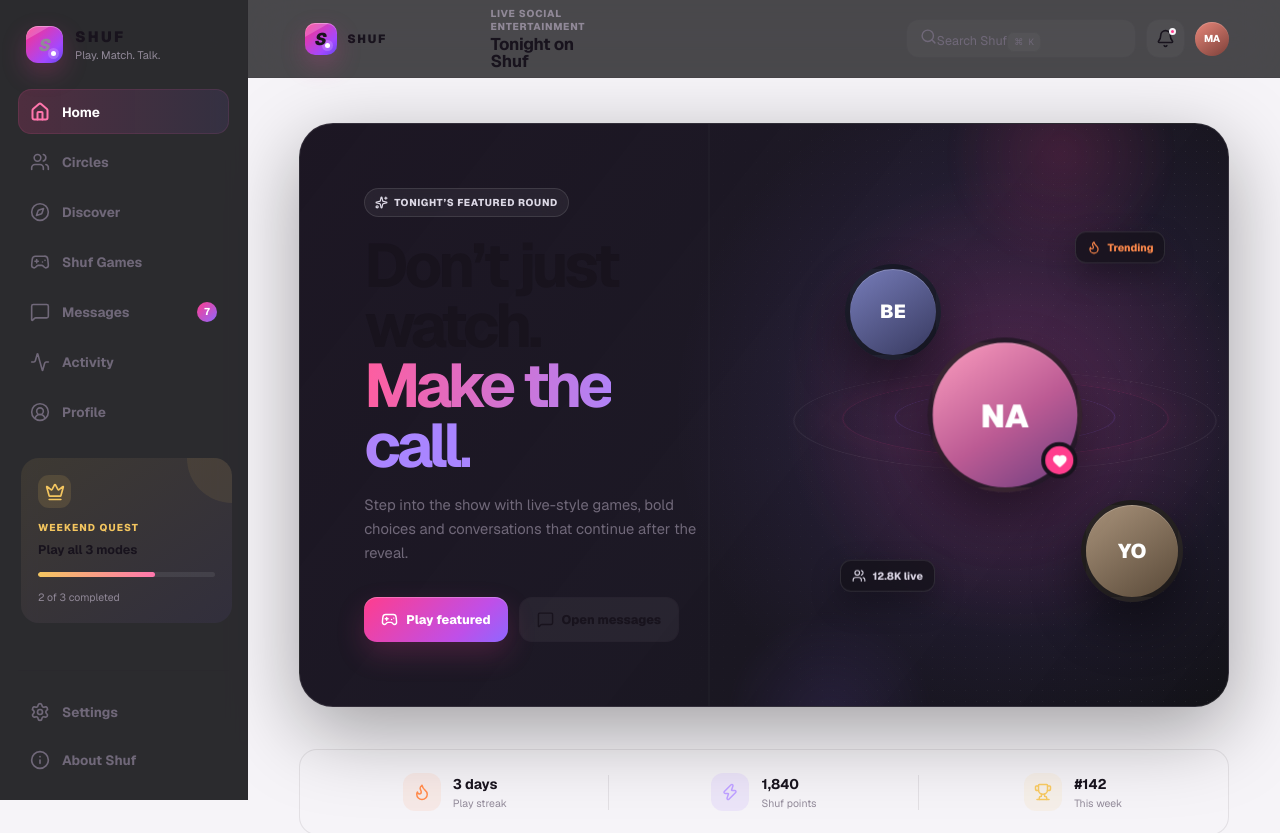
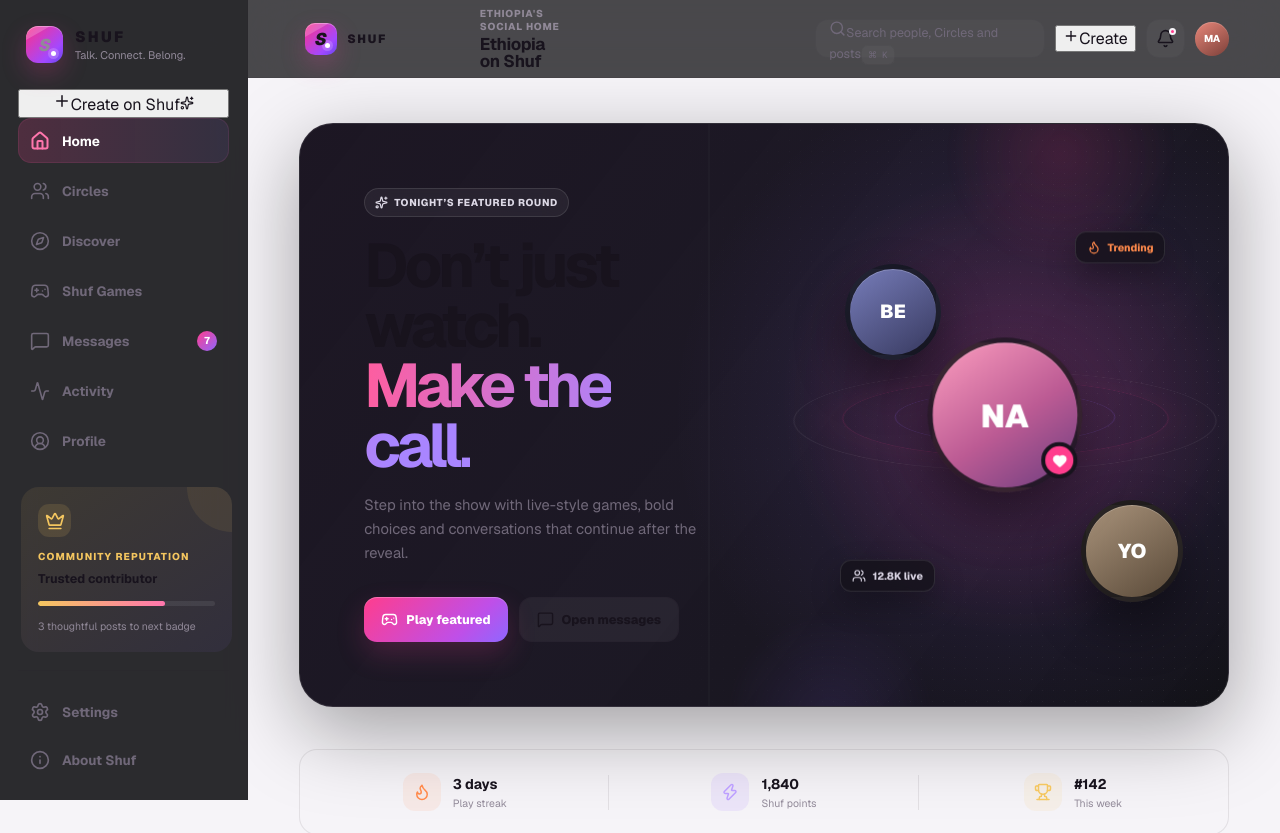
Before and after one commit to MahirG/Shufapp, a Next.js app: page / in a window 1280 px wide. Shown: the top 833 px of the page. Built offline with nearby package versions, Linux system fonts and the light colour scheme.

Commit message:
Replace Shuf navigation with social architecture

```diff
--- a/app/shuf/shell.tsx
+++ b/app/shuf/shell.tsx
@@ -1,12 +1,12 @@
 import {
-  ArrowLeft, ArrowRight, Bell, ChevronRight, Crown, Info, Menu, Search, Settings, X,
+  ArrowLeft, ArrowRight, Bell, ChevronRight, Crown, Info, Menu, Plus, Search, Settings, Sparkles, X,
 } from "lucide-react";
 import { AnimatePresence, motion } from "motion/react";
 import { Game, View, bottomNavItems, navItems } from "./data";
 import { Avatar, Logo, cn } from "./ui";
 
 export function AppHeader({
-  view, game, unreadNotifications, onBack, onMenu, onSearch, onNotifications, onProfile,
+  view, game, unreadNotifications, onBack, onMenu, onSearch, onNotifications, onProfile, onCreate,
 }: {
   view: View;
   game: Game;
@@ -16,10 +16,11 @@ export function AppHeader({
   onSearch: () => void;
   onNotifications: () => void;
   onProfile: () => void;
+  onCreate: () => void;
 }) {
   const title = game
     ? game === "balloon" ? "Pop the Balloon" : game === "blind" ? "Blind Match" : "The Panel"
-    : view === "home" ? "Tonight on Shuf" : navItems.find((item) => item.id === view)?.label;
+    : view === "home" ? "Ethiopia on Shuf" : navItems.find((item) => item.id === view)?.label;
   return (
     <header className="topbar">
       <div className="topbar-left">
@@ -29,12 +30,13 @@ export function AppHeader({
         <button className="desktop-brand desktop-only sidebar-logo-button" onClick={() => window.scrollTo({ top: 0, behavior: "smooth" })} aria-label="Back to top">
           <Logo /><span>SHUF</span>
         </button>
-        <div><p className="topbar-kicker">{game ? "Interactive mode" : "Live social entertainment"}</p><h1>{title}</h1></div>
+        <div><p className="topbar-kicker">{game ? "Interactive mode" : "Ethiopia's social home"}</p><h1>{title}</h1></div>
       </div>
       <div className="topbar-actions">
         <button className="desktop-only search-field interactive-search" onClick={onSearch} aria-label="Search Shuf">
-          <Search size={17} /><span>Search Shuf</span><kbd>⌘ K</kbd>
+          <Search size={17} /><span>Search people, Circles and posts</span><kbd>⌘ K</kbd>
         </button>
+        <button className="topbar-create desktop-only" onClick={onCreate}><Plus size={16} />Create</button>
         <button className="icon-button" onClick={onNotifications} aria-label="Notifications">
           <Bell size={19} />{unreadNotifications ? <><span className="notification-dot" /><span className="sr-only">{unreadNotifications} unread notifications</span></> : null}
         </button>
@@ -45,18 +47,20 @@ export function AppHeader({
 }
 
 export function Sidebar({
-  view, unreadMessages, onNavigate, onSettings, onAbout, onAchievements,
+  view, unreadMessages, onNavigate, onCreate, onSettings, onAbout, onAchievements,
 }: {
   view: View;
   unreadMessages: number;
   onNavigate: (view: View) => void;
+  onCreate: () => void;
   onSettings: () => void;
   onAbout: () => void;
   onAchievements: () => void;
 }) {
   return (
     <aside className="sidebar desktop-only">
-      <button className="sidebar-logo sidebar-logo-button" onClick={() => onNavigate("home")}><Logo /><div><strong>SHUF</strong><span>Play. Match. Talk.</span></div></button>
+      <button className="sidebar-logo sidebar-logo-button" onClick={() => onNavigate("home")}><Logo /><div><strong>SHUF</strong><span>Talk. Connect. Belong.</span></div></button>
+      <button className="sidebar-create-button" onClick={onCreate}><Plus size={18} /><span>Create on Shuf</span><Sparkles size={14} /></button>
       <nav className="side-nav">
         {navItems.map(({ id, label, icon: Icon }) => (
           <button key={id} className={cn("side-link", view === id && "active")} onClick={() => onNavigate(id)}>
@@ -66,7 +70,7 @@ export function Sidebar({
         ))}
       </nav>
       <button className="sidebar-quest sidebar-quest-button" onClick={onAchievements}>
-        <span className="quest-icon"><Crown size={20} /></span><p>Weekend quest</p><strong>Play all 3 modes</strong><div className="mini-progress"><span style={{ width: "66%" }} /></div><small>2 of 3 completed</small>
+        <span className="quest-icon"><Crown size={20} /></span><p>Community reputation</p><strong>Trusted contributor</strong><div className="mini-progress"><span style={{ width: "72%" }} /></div><small>3 thoughtful posts to next badge</small>
       </button>
       <div className="sidebar-bottom">
         <button className="side-link" onClick={onSettings}><Settings size={20} /><span>Settings</span></button>
@@ -76,26 +80,31 @@ export function Sidebar({
   );
 }
 
-export function BottomNav({ view, unreadMessages, onNavigate }: { view: View; unreadMessages: number; onNavigate: (view: View) => void }) {
+export function BottomNav({ view, unreadMessages, onNavigate, onCreate }: { view: View; unreadMessages: number; onNavigate: (view: View) => void; onCreate: () => void }) {
+  const [home, circles, chat, profile] = bottomNavItems;
+  const renderItem = ({ id, label, icon: Icon }: (typeof bottomNavItems)[number]) => (
+    <button key={id} className={cn(view === id && "active")} onClick={() => onNavigate(id)}>
+      <span><Icon size={21} strokeWidth={view === id ? 2.5 : 1.9} />{id === "chat" && unreadMessages ? <i className="nav-badge">{unreadMessages}</i> : null}</span><small>{label}</small>
+    </button>
+  );
   return (
-    <nav className="bottom-nav mobile-only">
-      {bottomNavItems.map(({ id, label, icon: Icon }) => (
-        <button key={id} className={cn(view === id && "active")} onClick={() => onNavigate(id)}>
-          <span><Icon size={21} strokeWidth={view === id ? 2.5 : 1.9} />{id === "chat" && unreadMessages ? <i className="nav-badge">{unreadMessages}</i> : null}</span><small>{label}</small>
-        </button>
-      ))}
+    <nav className="bottom-nav social-bottom-nav mobile-only">
+      {renderItem(home)}{renderItem(circles)}
+      <button className="mobile-create-button" onClick={onCreate} aria-label="Create on Shuf"><span><Plus size={25} /></span><small>Create</small></button>
+      {renderItem(chat)}{renderItem(profile)}
     </nav>
   );
 }
 
 export function MobileDrawer({
-  open, view, unreadMessages, onClose, onNavigate, onSettings, onAbout,
+  open, view, unreadMessages, onClose, onNavigate, onCreate, onSettings, onAbout,
 }: {
   open: boolean;
   view: View;
   unreadMessages: number;
   onClose: () => void;
   onNavigate: (view: View) => void;
+  onCreate: () => void;
   onSettings: () => void;
   onAbout: () => void;
 }) {
@@ -104,8 +113,9 @@ export function MobileDrawer({
       {open ? (
         <motion.div className="drawer-backdrop" initial={{ opacity: 0 }} animate={{ opacity: 1 }} exit={{ opacity: 0 }} onClick={onClose}>
           <motion.aside className="mobile-drawer" initial={{ x: "-100%" }} animate={{ x: 0 }} exit={{ x: "-100%" }} transition={{ type: "spring", stiffness: 360, damping: 34 }} onClick={(event) => event.stopPropagation()}>
-            <div className="drawer-head"><div className="sidebar-logo"><Logo /><div><strong>SHUF</strong><span>Play. Match. Talk.</span></div></div><button className="icon-button" onClick={onClose} aria-label="Close menu"><X size={20} /></button></div>
-            <button className="drawer-profile" onClick={() => { onNavigate("profile"); onClose(); }}><Avatar initials="MA" size="lg" accent={4} /><div><strong>Mahir Aman</strong><span>@mahir · Level 8</span></div><ChevronRight size={18} /></button>
+            <div className="drawer-head"><div className="sidebar-logo"><Logo /><div><strong>SHUF</strong><span>Talk. Connect. Belong.</span></div></div><button className="icon-button" onClick={onClose} aria-label="Close menu"><X size={20} /></button></div>
+            <button className="drawer-profile" onClick={() => { onNavigate("profile"); onClose(); }}><Avatar initials="MA" size="lg" accent={4} /><div><strong>Mahir Aman</strong><span>@mahir · Addis Ababa</span></div><ChevronRight size={18} /></button>
+            <button className="drawer-create" onClick={() => { onCreate(); onClose(); }}><Plus size={18} />Create on Shuf</button>
             <nav className="side-nav">
               {navItems.map(({ id, label, icon: Icon }) => <button key={id} className={cn("side-link", id === view && "active")} onClick={() => { onNavigate(id); onClose(); }}><Icon size={20} /><span>{label}</span>{id === "chat" && unreadMessages ? <b>{unreadMessages}</b> : null}</button>)}
             </nav>
```
